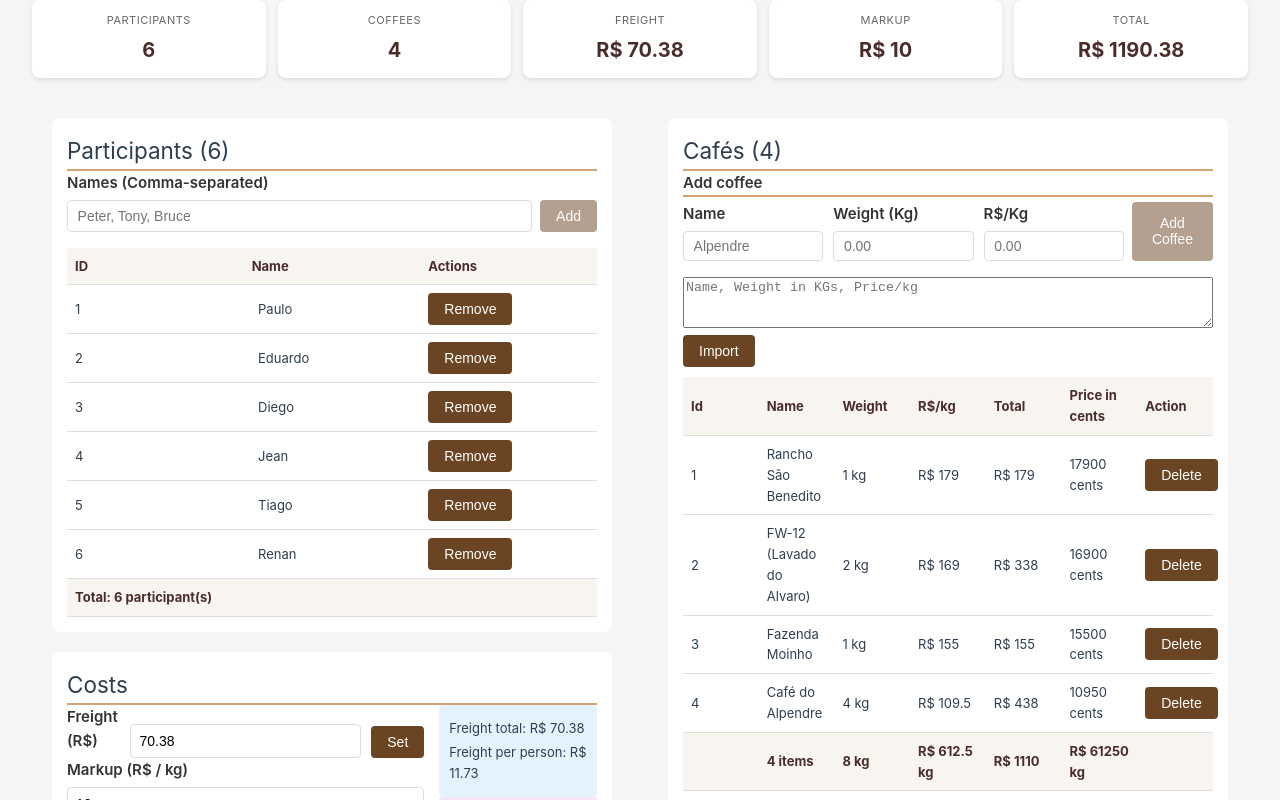
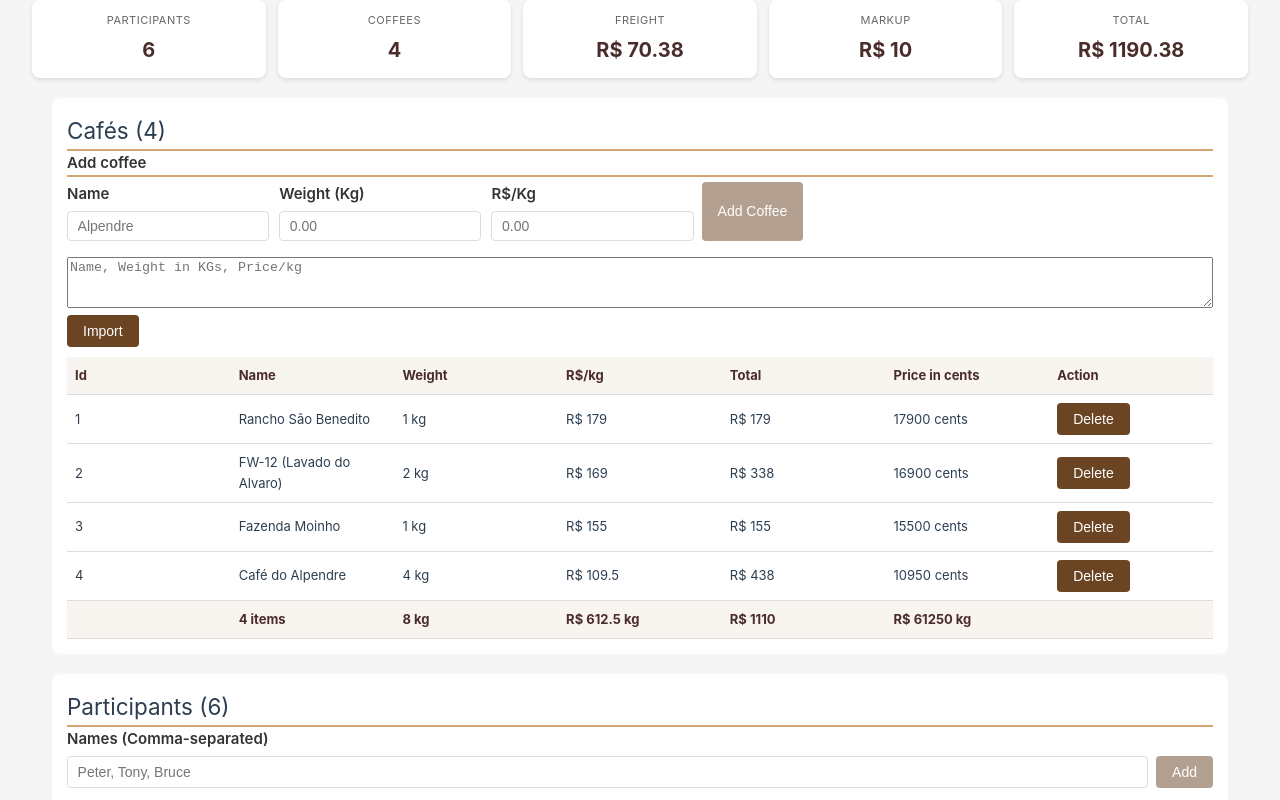
Before and after one commit to paulograbin/coffee, a Vue app: page /#/ in a window 1280 px wide. Shown: the top 800 px of the page. Built offline with nearby package versions, Linux system fonts and the light colour scheme; the HTML template or start-up script is replaced by a standard one.

Commit message:
Rethink the two column approach

```diff
--- a/src/views/HomeView.vue
+++ b/src/views/HomeView.vue
@@ -49,28 +49,13 @@ onUnmounted(() => {
   </div>
 
   <div class="two-columns">
-    <div class="column">
-      <ParticipantTable />
-      <CostsTable />
-    </div>
-    <div class="column">
-      <CoffeeTable />
-      <AllocationTable />
-    </div>
+    <CoffeeTable />
+    <ParticipantTable />
+    <CostsTable />
+    <AllocationTable />
+    <AllocationMatrix />
+    <SettlementTable />
   </div>
-  <AllocationMatrix />
-  <SettlementTable />
 </template>
 
-<style scoped>
-.two-columns {
-  display: grid;
-  grid-template-columns: 1fr 1fr;
-  gap: 1rem;
-}
-
-.column {
-  min-width: 0;
-  overflow: hidden;
-}
-</style>
+<style scoped></style>
```
